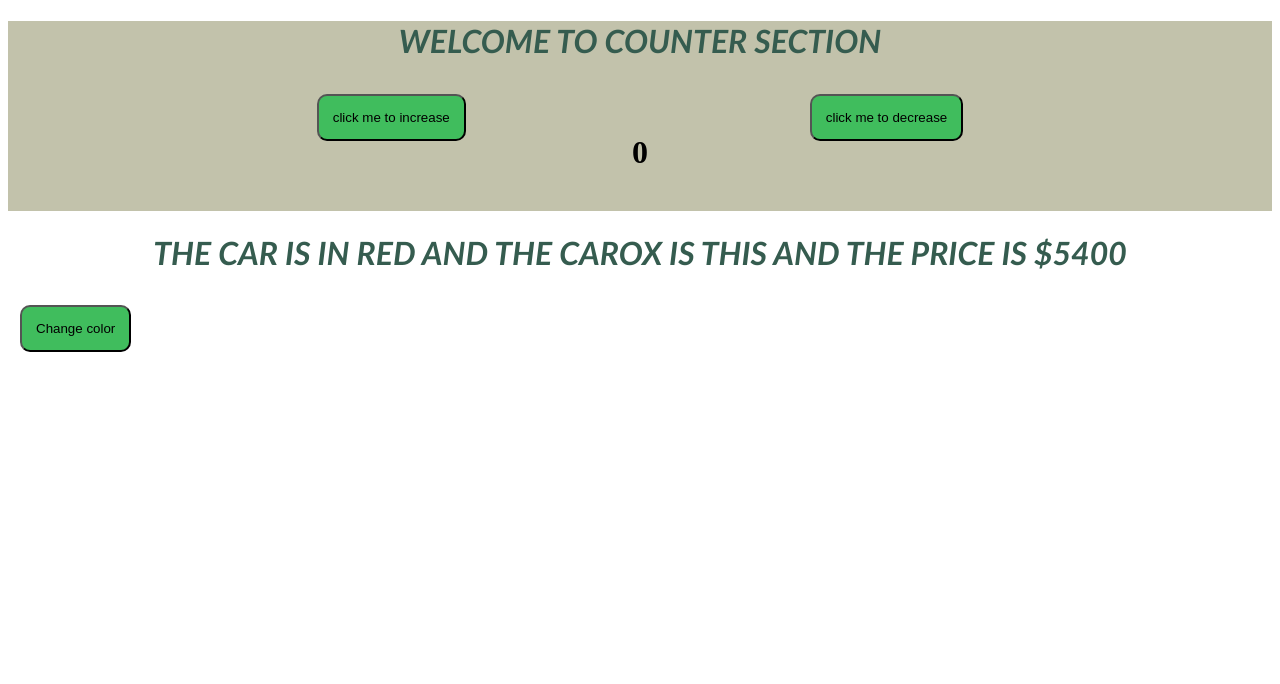
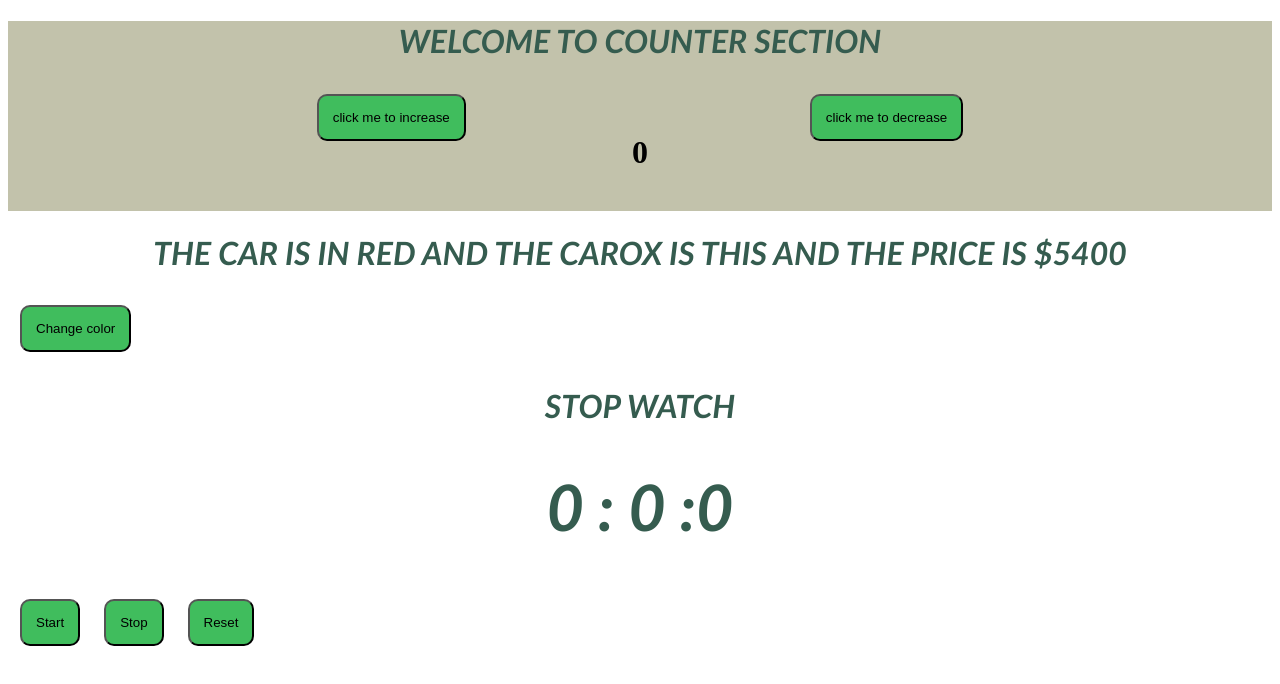
Before and after one commit to Anandpatel09/React-practice, a React (Vite) app: page / in a window 1280 px wide. Shown: the top 684 px of the page. Built offline with nearby package versions, Linux system fonts and the light colour scheme.

Commit message:
add useEffect file

```diff
--- a/src/App.jsx
+++ b/src/App.jsx
@@ -1,11 +1,13 @@
 
 import './App.css'
+import UEffect from './component/UEffect'
 import UState from './component/UState'
 
 function App() {
   return (
     <>
 <UState/>
+<UEffect/>
     </>
   )
 }
--- /dev/null
+++ b/src/component/UEffect.jsx
@@ -0,0 +1,60 @@
+import React, { useEffect, useState } from 'react';
+
+function UEffect() {
+  const [hours, setHours] = useState(0);
+  const [minute, setMinute] = useState(0);
+  const [second, setSecond] = useState(0);
+  const [running, setRunning] = useState(false);
+
+  useEffect(() => {
+    let timer;
+
+    if (running) {
+      timer = setInterval(() => {
+        setSecond((prevSecond) => {
+          if (prevSecond === 59) {
+            setMinute((prevMinute) => {
+              if (prevMinute === 59) {
+                setHours((prevHours) => prevHours + 1);
+                return 0;
+              }
+              return prevMinute + 1;
+            });
+            return 0;
+          }
+          return prevSecond + 1;
+        });
+      }, 10);
+    }
+
+    // Cleanup: stop the interval when running changes or component unmounts
+    return () => clearInterval(timer);
+  }, [running]);
+
+  const start = () => setRunning(true);
+  const stop = () => setRunning(false);
+  const reset = () => {
+    setRunning(false);
+    setHours(0);
+    setMinute(0);
+    setSecond(0);
+  };
+
+  return (
+    <div>
+      <h1 className="heading">Stop Watch</h1>
+      <div>
+        <h1 className="heading">
+
+
+          <h1 className='heading'><span>{hours}</span> : <span>{minute}</span> :<span>{second}</span></h1>
+        </h1>
+        <button onClick={start}>Start</button>
+        <button onClick={stop}>Stop</button>
+        <button onClick={reset}>Reset</button>
+      </div>
+    </div>
+  );
+}
+
+export default UEffect;
```
